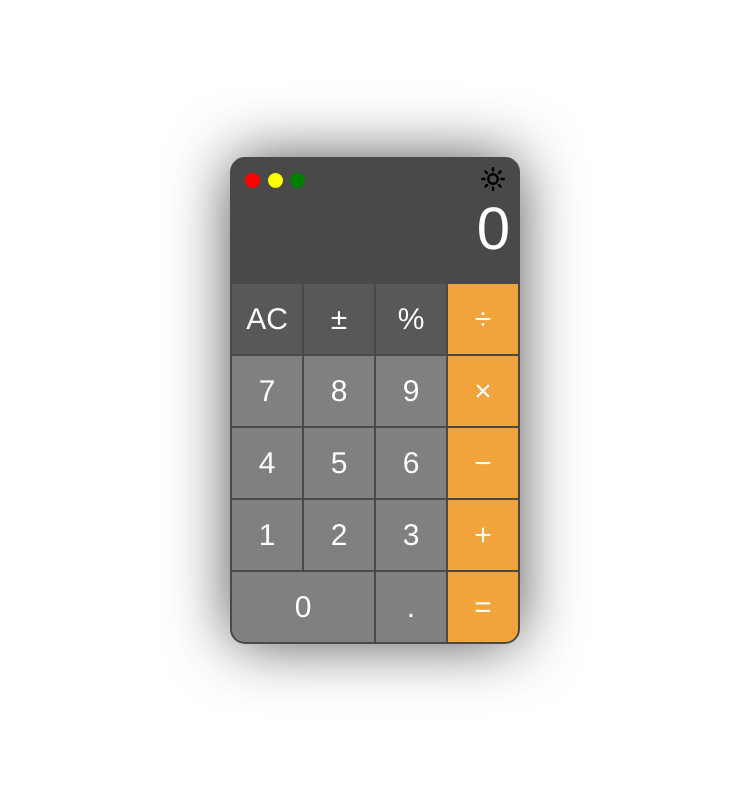
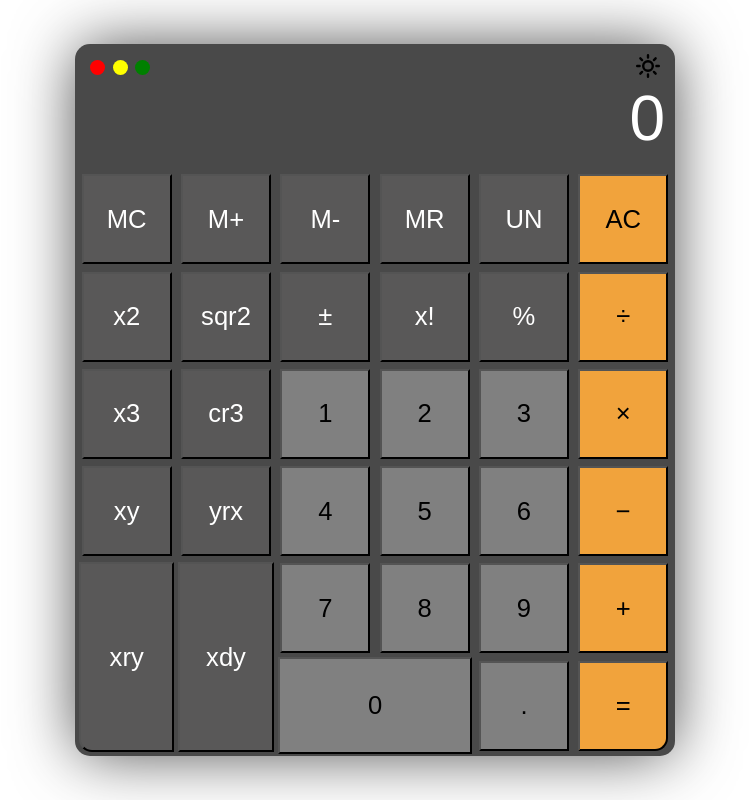
Before and after one commit to tenadopt/testinw, a website built with webpack: page public/index.html in a window 1280 px wide. Shown: the whole page, without its empty margins (265-1014 px from the left). Built offline with nearby package versions, Linux system fonts and the light colour scheme.

Commit message:
feat: add responsible design

```diff
--- a/public/index.html
+++ b/public/index.html
@@ -17,30 +17,51 @@
             <div class="circle green"></div>
         </div>
         <button class="btn">
-            <img src="assets/sunIcon.svg"class="switch">
+            <img src="assets/sunIcon.svg" class="switch">
         </button>
     </div>
     <div class="value">0</div>
     <div class="buttons-container">
-        <div class="button function ac">AC</div>
-        <div class="button function pm">±</div>
-        <div class="button function percent">%</div>
-        <div class="button operator division">÷</div>
-        <div class="button number-7">7</div>
-        <div class="button number-8">8</div>
-        <div class="button number-9">9</div>
-        <div class="button operator multiplication">×</div>
-        <div class="button number-4">4</div>
-        <div class="button number-5">5</div>
-        <div class="button number-6">6</div>
-        <div class="button operator subtraction">−</div>
-        <div class="button number-1">1</div>
-        <div class="button number-2">2</div>
-        <div class="button number-3">3</div>
-        <div class="button operator addition">+</div>
-        <div class="button number-0">0</div>
-        <div class="button decimal">.</div>
-        <div class="button operator equal">=</div>
+        <!--1st row-->
+        <button class="button function mc">MC</button>
+        <button class="button function mplus">M+</button>
+        <button class="button function mminus">M-</button>
+        <button class="button function mr">MR</button>
+        <button class="button function undo">UN</button>
+        <button class="button operator ac">AC</button>
+        <!--2 row-->
+        <button class="button function sqx">x2</button>
+        <button class="button function sqrx">sqr2</button>
+        <button class="button function pm">±</button>
+        <button class="button function xfac">x!</button>
+        <button class="button function percent">%</button>
+        <button class="button operator division">÷</button>
+        <!--3 row-->
+        <button class="button function sqx">x3</button>
+        <button class="button function sqrx">cr3</button>
+        <button class="button number-1">1</button>
+        <button class="button number-2">2</button>
+        <button class="button number-3">3</button>
+        <button class="button operator multiplication">×</button>
+        <!--4 row-->
+        <button class="button function 10x">xy</button>
+        <button class="button function 1divx">yrx</button>
+        <button class="button number-4">4</button>
+        <button class="button number-5">5</button>
+        <button class="button number-6">6</button>
+        <button class="button operator subtraction">−</button>
+        <!--5 row-->
+        <button class="button function xdegy">xdy</button>
+        <button class="button function xry">xry</button>
+        <button class="button number-7">7</button>
+        <button class="button number-8">8</button>
+        <button class="button number-9">9</button>
+        <button class="button operator addition">+</button>
+        <!--6 row-->
+
+        <button class="button number-0">0</button>
+        <button class="button decimal">.</button>
+        <button class="button operator equal">=</button>
     </div>
     <div class="bottom"></div>
 </div>
--- a/public/styles/dark.css
+++ b/public/styles/dark.css
@@ -28,7 +28,7 @@ body {
     border-radius: 15px;
     color: white;
     position: relative;
-    width: 290px;
+    width: clamp(300px, 50%, 600px);
     -webkit-box-shadow: 0 0 64px -3px rgba(0,0,0,0.73);
     -moz-box-shadow: 0 0 64px -3px rgba(0,0,0,0.73);
     box-shadow: 0 0 64px -3px rgba(0,0,0,0.73);
@@ -60,7 +60,7 @@ body {
 }
 
 .value {
-    font-size: 60px;
+    font-size: clamp(2rem, 5vw, 4rem);
     font-weight: 300;
     height: 80px;
     margin-bottom: 10px;
@@ -69,17 +69,16 @@ body {
 }
 
 .smallValue {
-    font-size: 25px;
+    font-size: clamp(2rem, 5vw, 4rem);
     display: flex;
     align-items: center;
-    justify-content: right;
+    text-align: right;
 }
 
 .buttons-container {
     display: grid;
-    grid-template-columns: repeat(4, 1fr);
-    grid-template-rows: repeat(5, 1fr);
-    gap: 2px;
+    grid-template-columns: repeat(6, 1fr);
+    grid-template-rows: repeat(6, 1fr);
     place-items: center;
     padding: 0 2px 2px;
 }
@@ -89,11 +88,11 @@ body {
     background-color: grey;
     cursor: pointer;
     display: flex;
-    font-size: 30px;
-    height: 70px;
+    font-size: clamp(1rem, 2vw, 2.5rem); /* Adjust font size based on viewport width */
+    height: clamp(40px, 8vw, 90px); /* Adapt height based on viewport width */
+    width: clamp(40px, 8vw, 90px); /* Adapt width based on viewport width */
     justify-content: center;
     transition: filter .3s;
-    width: 70px;
 }
 
 .button.function {
@@ -106,9 +105,30 @@ body {
 }
 
 .button.number-0 {
-    grid-column: 1 / span 2;
+    grid-column: 3 / span 2;
+    grid-row: 6;
     justify-content: center;
-    width: 142px;
+    width: calc(100% - 4px); /* Adjust based on the grid gap and number of columns it spans */
+    height: auto; /* Maintain aspect ratio */
+    aspect-ratio: 2 / 1; /* Keeps the width double the height */
+}
+
+.button.xdegy {
+    grid-column: 2;
+    grid-row: 5 / span 2;
+    justify-content: center;
+    height: calc(100% - 4px); /* Adjust based on the grid gap and number of rows it spans */
+    width: auto; /* Adjust width to maintain aspect ratio */
+    aspect-ratio: 1 / 2; /* Makes the height double the width for vertical layout */
+}
+
+.button.xry {
+    grid-column: 1 ;
+    grid-row: 5 / span 2;
+    justify-content: center;
+    height: calc(100% - 4px); /* Adjust based on the grid gap and number of rows it spans */
+    width: auto; /* Ensure it maintains the aspect ratio */
+    aspect-ratio: 1 / 2; /* Height is double the width */
     border-bottom-left-radius: 13px;
 }
 
--- a/public/styles/light.css
+++ b/public/styles/light.css
@@ -29,7 +29,7 @@ body {
     border-radius: 15px;
     color: #0c0c0c;
     position: relative;
-    width: 290px;
+    width: auto;
     -webkit-box-shadow: 0 0 64px -3px rgba(0,0,0,0.73);
     -moz-box-shadow: 0 0 64px -3px rgba(0,0,0,0.73);
     box-shadow: 0 0 64px -3px rgba(0,0,0,0.73);
@@ -61,7 +61,7 @@ body {
 }
 
 .value {
-    font-size: 60px;
+    font-size: 4rem;
     font-weight: 300;
     height: 80px;
     margin-bottom: 10px;
@@ -70,7 +70,7 @@ body {
 }
 
 .smallValue {
-    font-size: 25px;
+    font-size: 2rem;
     display: flex;
     align-items: center;
     justify-content: right;
@@ -78,8 +78,8 @@ body {
 
 .buttons-container {
     display: grid;
-    grid-template-columns: repeat(4, 1fr);
-    grid-template-rows: repeat(5, 1fr);
+    grid-template-columns: repeat(6, 1fr);
+    grid-template-rows: repeat(6, 1fr);
     gap: 2px;
     place-items: center;
     padding: 0 2px 2px;
@@ -90,7 +90,7 @@ body {
     background-color: #c7c5c5;
     cursor: pointer;
     display: flex;
-    font-size: 30px;
+    font-size: 2rem;
     height: 70px;
     justify-content: center;
     transition: filter .3s;
@@ -107,9 +107,24 @@ body {
 }
 
 .button.number-0 {
-    grid-column: 1 / span 2;
+    grid-column: 3 / span 2;
+    grid-row: 6;
     justify-content: center;
     width: 142px;
+}
+
+.button.xdegy {
+    grid-column: 2;
+    grid-row: 5 / span 2;
+    justify-content: center;
+    height: 142px;
+}
+
+.button.xry {
+    grid-column: 1 ;
+    grid-row: 5 / span 2;
+    justify-content: center;
+    height: 142px;
     border-bottom-left-radius: 13px;
 }
 
--- /dev/null
+++ b/src/commands.js
@@ -0,0 +1,45 @@
+// Command interface
+export class Command {
+    execute() {
+        throw new Error('This method should be overridden');
+    }
+}
+
+// Concrete command for number press
+export class NumberCommand {
+    constructor(receiver, number) {
+        this.receiver = receiver;
+        this.number = number;
+    }
+
+    execute() {
+        this.receiver.handleNumberClick(this.number);
+    }
+}
+
+// Concrete command for operation press
+export class OperationCommand {
+    constructor(receiver, operation) {
+        this.receiver = receiver;
+        this.operation = operation;
+    }
+
+    execute() {
+        this.receiver.handleOperatorClick(this.operation);
+    }
+}
+
+// You can create more commands for AC, +/- toggle, percent, etc.
+
+export class Invoker {
+    constructor() {
+        this.history = [];
+    }
+
+    executeCommand(command) {
+        this.history.push(command);
+        command.execute();
+    }
+
+    // Implement undo functionality by reversing the last command, if needed
+}
--- a/src/index.js
+++ b/src/index.js
@@ -4,6 +4,7 @@ import { getValueAsStr } from './getValueAsStr';
 import { getValueAsNum } from './getValueAsNum';
 import { setStrAsValue } from './setStrAsValue';
 import { getResultOfOperationAsStr } from './getResultOfOperationAsStr';
+import { Invoker, NumberCommand, OperationCommand } from './commands';
 
 // DOM Elements
 const theme = document.querySelector('.switch');
@@ -50,6 +51,23 @@ let operatorInMemory = null;
 let shouldClearDisplay = false;
 let hasResult = false;
 let clearDisplayAfterPercent = false;
+
+const invoker = new Invoker();
+const calculator = {
+    /* Your calculator's logic here, like handleNumberClick */
+};
+
+// Example for a number button click
+number1El.addEventListener('click', () => {
+    const command = new NumberCommand(calculator, '1');
+    invoker.executeCommand(command);
+});
+
+// Example for an operation button click
+additionEl.addEventListener('click', () => {
+    const command = new OperationCommand(calculator, 'addition');
+    invoker.executeCommand(command);
+});
 
 // Handle click events for number buttons
 const handleNumberClick = numStr => {
```
